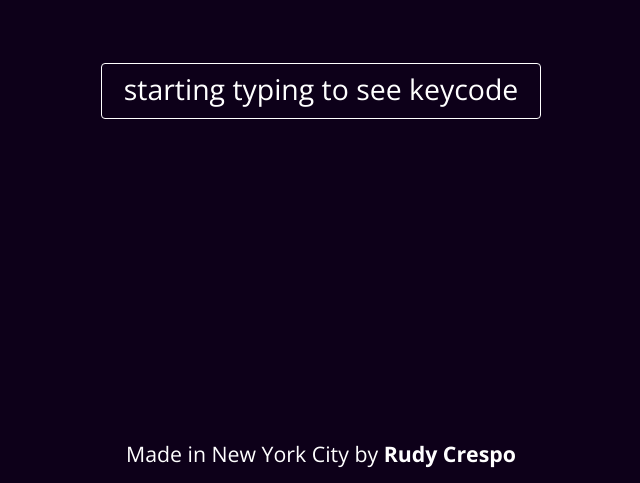
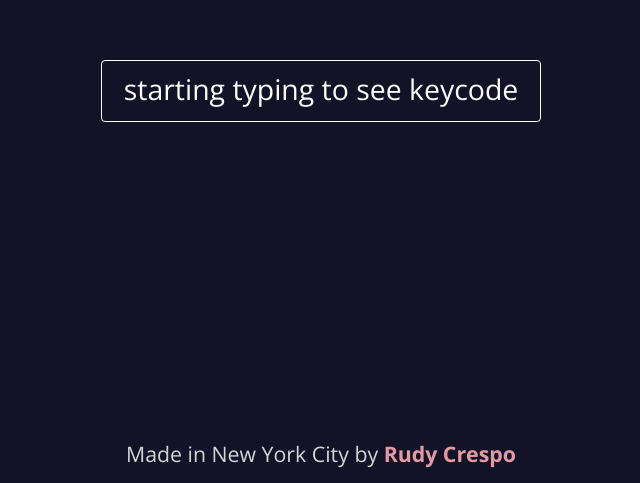
Before and after one commit to rcrespo9/beautiful-keycodes, a website: page app/index.html in a window 1280 px wide. Shown: the part 317-800 px from the top of the page, without its empty margins (319-959 px from the left). Drawn offline with nearby package versions, Linux system fonts and the light colour scheme; files that its build step writes are made by us from their sources.

Commit message:
fiddling with font sizes, color palette

```diff
--- a/app/styles/main.scss
+++ b/app/styles/main.scss
@@ -3,7 +3,9 @@
 
 // perfect fourth on modular scale
 
-$pink: #fff;
+$pink: #E39AA3;
+$white: #FCFCFD;
+$grey: #D5D5D7;
 
 /*------------------------------------*\
   #GLOBAL
@@ -37,8 +39,8 @@ body {
 }
 
 body {
-  background: #0D0019;
-  color: #fff;
+  background: #121326;
+  color: $white;
   font-family: 'Open Sans', 'Helvetica Neue', Helvetica, Arial, sans-serif;
   text-align: center;
   -webkit-font-smoothing: antialiased;
@@ -78,10 +80,10 @@ body {
 .stage__key {
   display: inline-block;
   margin-bottom: 0;
-  padding: .563rem 1.333rem .75rem;
+  padding: .75rem 1.333rem 1rem;
   border: 1px solid;
   border-radius: 4px;
-  color: $pink;
+  color: $white;
   font-size: 1.777rem;
   text-transform: lowercase;
 }
@@ -98,14 +100,15 @@ body {
   font-size: 1.333rem;
 }
 
+.attribution__text {
+  margin: 0;
+  color: $grey;
+}
+
 .attribution__text a {
   color: $pink;
   font-weight: 700;
   text-decoration: none;
-}
-
-.attribution__text {
-  margin: 0;
 }
 
 /*------------------------------------*\
```
